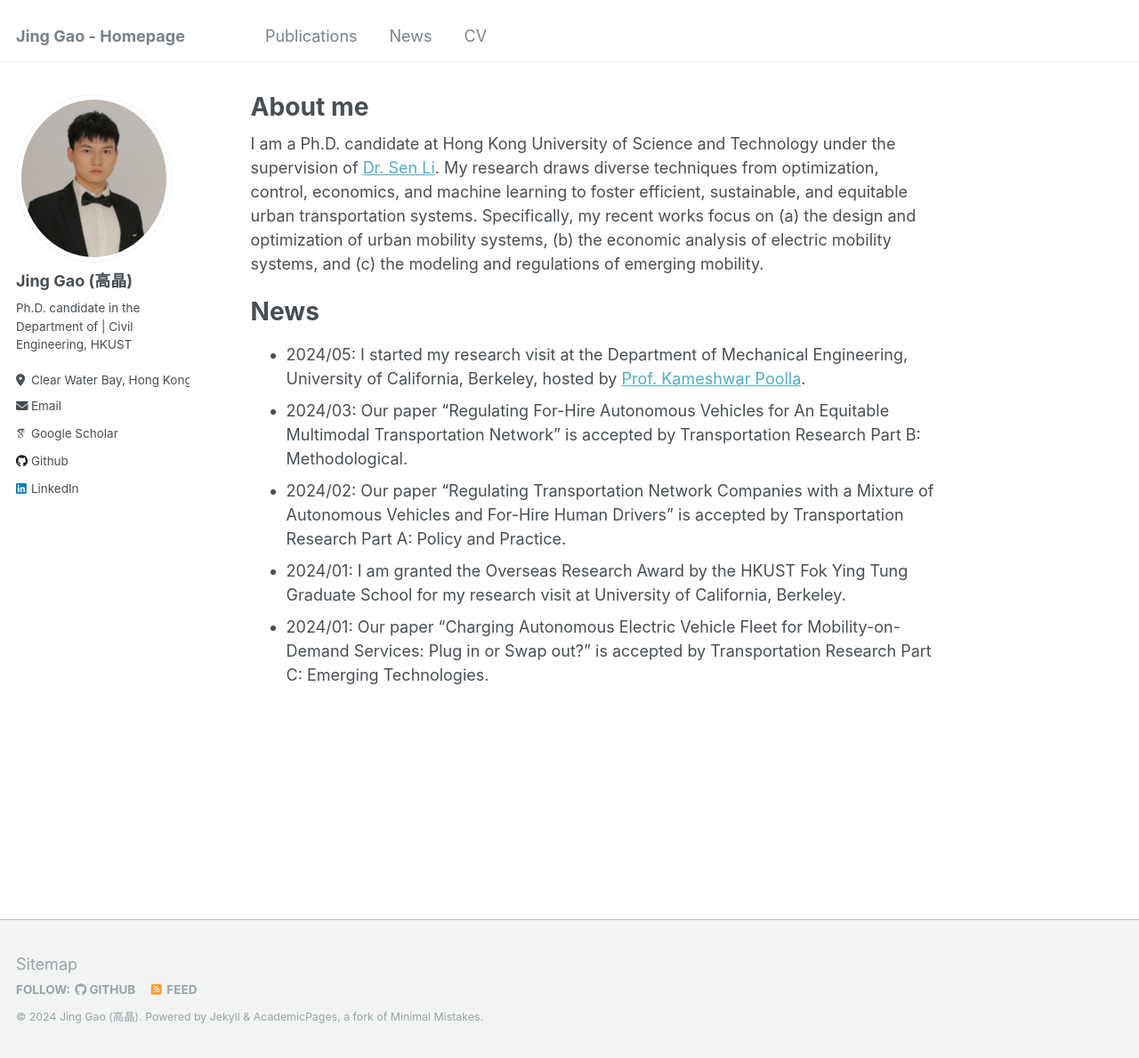
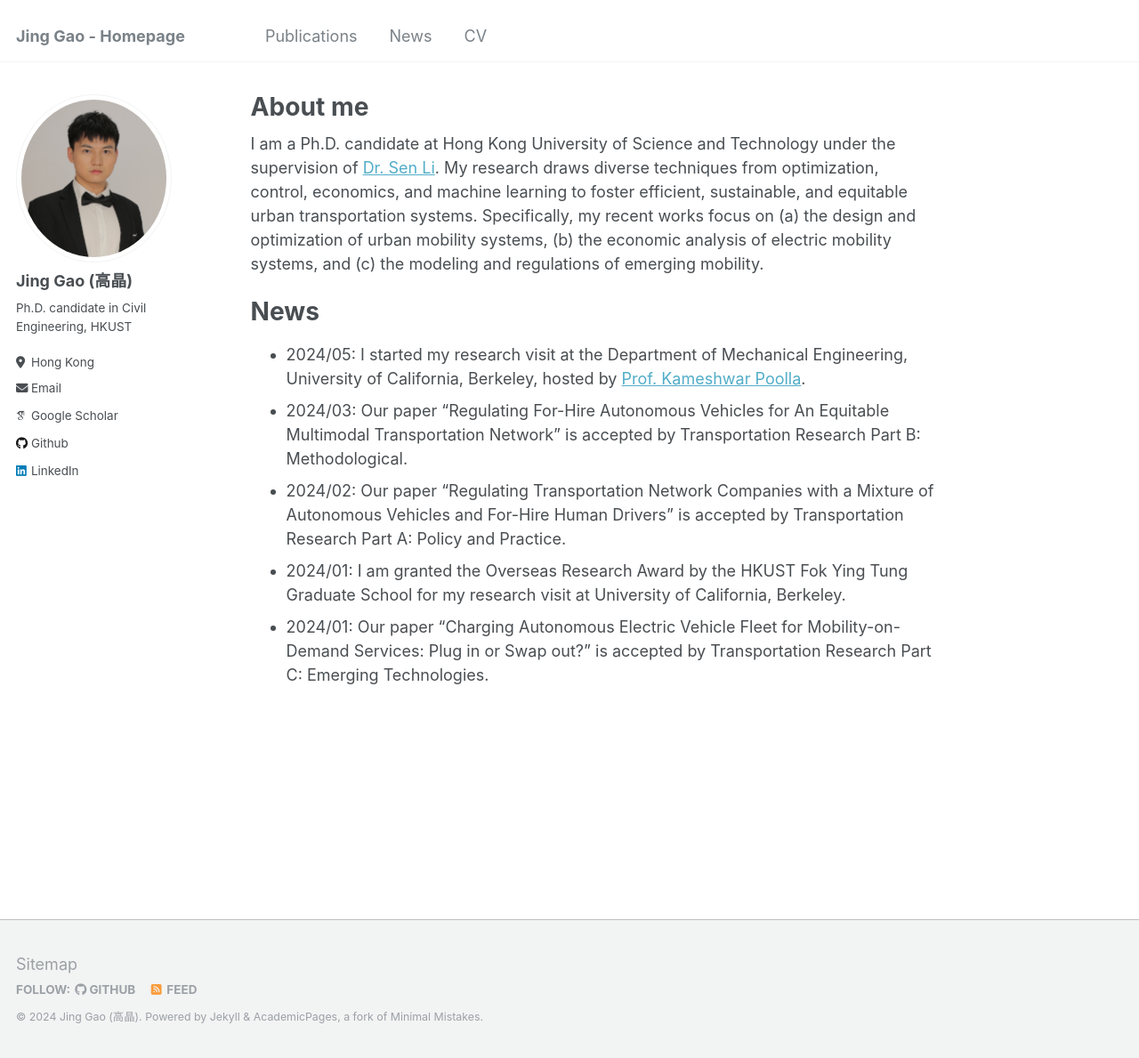
Before and after one commit to jgaoax/jgaoax.github.io, a Jekyll site: the page built from _pages/about.md, in a window 1280 px wide and 1189 px high. Shown: the whole window at 89% size. Built offline with Jekyll 4.4.1, drawn with Linux system fonts in a browser that asks for light colours; some web fonts are replaced.

Commit message:
Update _config.yml

```diff
--- a/_config.yml
+++ b/_config.yml
@@ -24,8 +24,8 @@ author:
   avatar           : "profile.jpg"
   name             : "Jing Gao (高晶)"
   pronouns         : # example: "she/her"
-  bio              : "Ph.D. candidate in the Department of | Civil Engineering, HKUST"
-  location         : "Clear Water Bay, Hong Kong"
+  bio              : "Ph.D. candidate in Civil Engineering, HKUST"
+  location         : "Hong Kong"
   employer         : # "Hong Kong University of Science and Technology"
   uri              : # URL
   email            : "jgaoax@connect.ust.hk"
```
